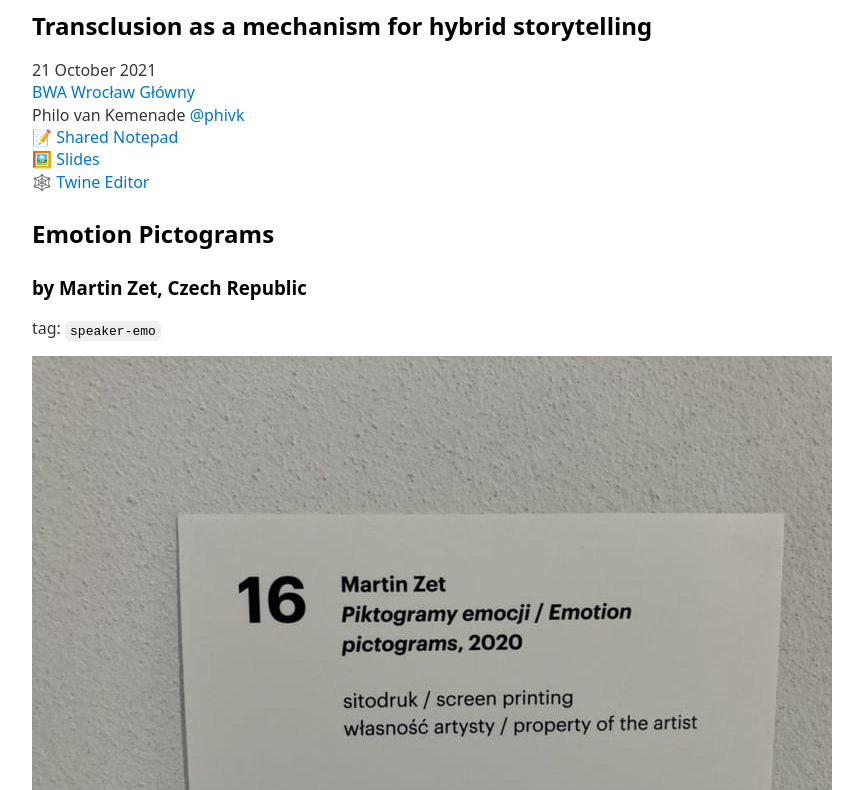
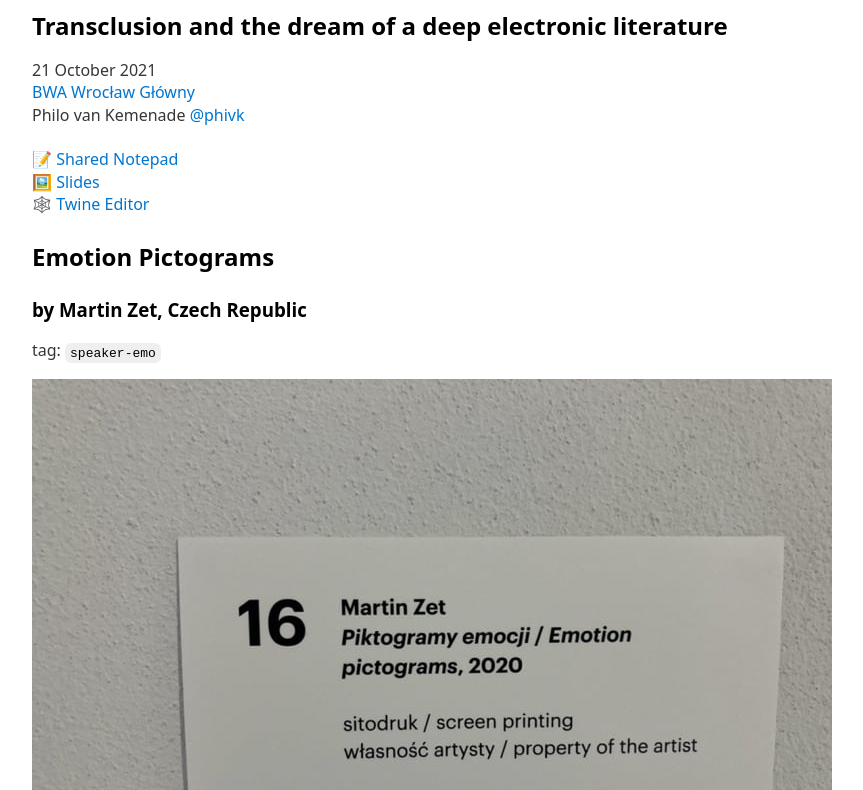
Before and after one commit to phivk/embedded-workshop, a plain HTML site: page index.html in a window 1280 px wide. Shown: the part 88-878 px from the top of the page, without its empty margins (208-1071 px from the left). Drawn offline with nearby package versions, Linux system fonts and the light colour scheme.

Commit message:
change subtitle

```diff
--- a/index.html
+++ b/index.html
@@ -9,11 +9,12 @@
 </head>
 <body>
   <h1>Embedded Workshop</h1>
-  <h2>Transclusion as a mechanism for hybrid storytelling</h2>
+  <h2>Transclusion and the dream of a deep electronic literature</h2>
   <p>
     21 October 2021 <br>
     <a href="https://bwa.wroc.pl/language/en/events/hybrid-in/">BWA Wrocław Główny</a> <br>
     Philo van Kemenade <a href="https://twitter.com/phivk">@phivk</a><br>
+    <br>
     <a href="https://docs.google.com/document/d/1NHdPfpxwVCbou3fT5NaoogZEnwvvSn9FDGQnp01g7XQ/edit#heading=h.56pysofo9vhx">
       📝 Shared Notepad
     </a> <br>
```
